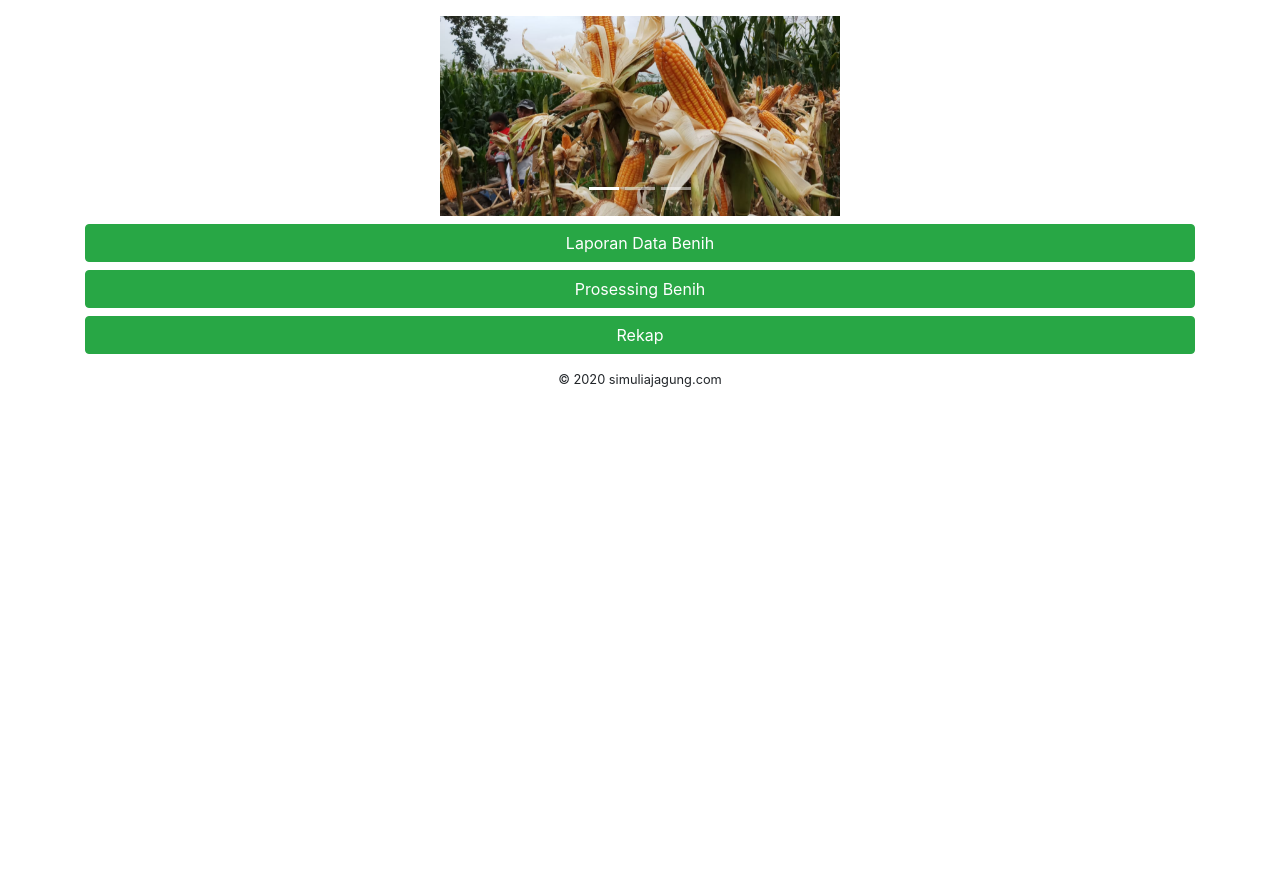
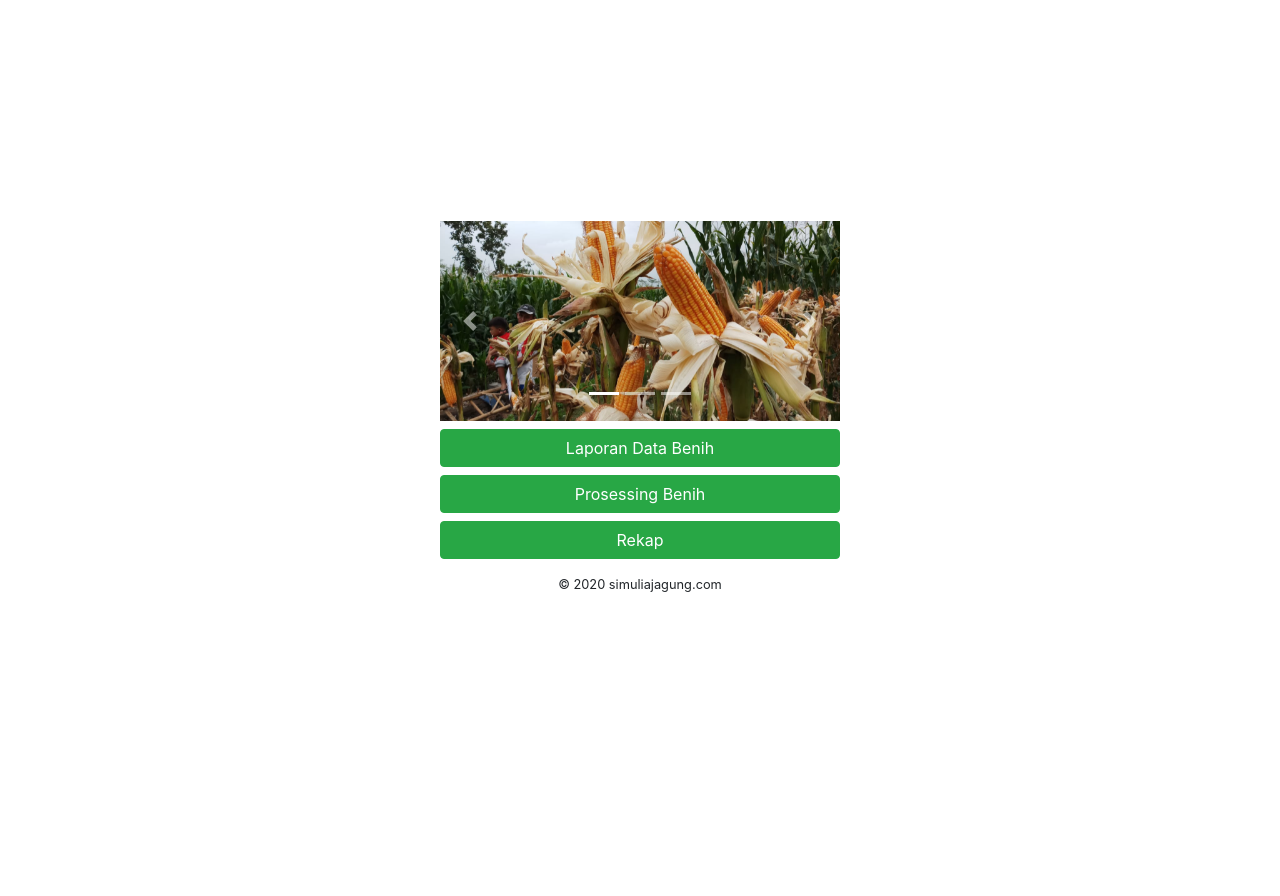
Before and after one commit to adiram17/simuliaproject, a Django app: page / in a window 1280 px wide. Shown: the part 56-952 px from the top of the page. Before the commit the page ends 443 px from the top, so only its background shows below. Run offline with Django 3.2, Linux system fonts and the light colour scheme; a user stored in the database is signed in; some libraries are stand-ins or nearby versions.

Commit message:
update home template

```diff
--- a/simuliaapp/templates/pages/home.html
+++ b/simuliaapp/templates/pages/home.html
@@ -10,9 +10,20 @@
     margin: 0 auto;
     object-fit: cover;
   }
+
+  .vertical-center {
+    min-height: 100%;
+    /* Fallback for browsers do NOT support vh unit */
+    min-height: 100vh;
+    /* These two lines are counted as one :-)       */
+
+    display: flex;
+    align-items: center;
+  }
 </style>
 <div id="content-wrapper">
-  <div class="container">
+  <div class="container h-100 d-flex justify-content-center align-items-center vertical-center">
+    <div>
       {% for message in messages %}
       <div class="alert alert-{{ message.tags }} alert-dismissible" role="alert">
         {{ message }}
@@ -56,10 +67,11 @@
           <a type="button" href="#" class="btn btn-success btn-block">Rekap</a>
         </div>
       </div>
-  </div>
       <div class="text-center mt-3">
         <p class="small">&copy;
           <script>document.write(new Date().getFullYear())</script> simuliajagung.com</p>
+      </div>
+    </div>
   </div>
 
 </div>
```
Lines whose indentation alone changed are shown as unchanged.
